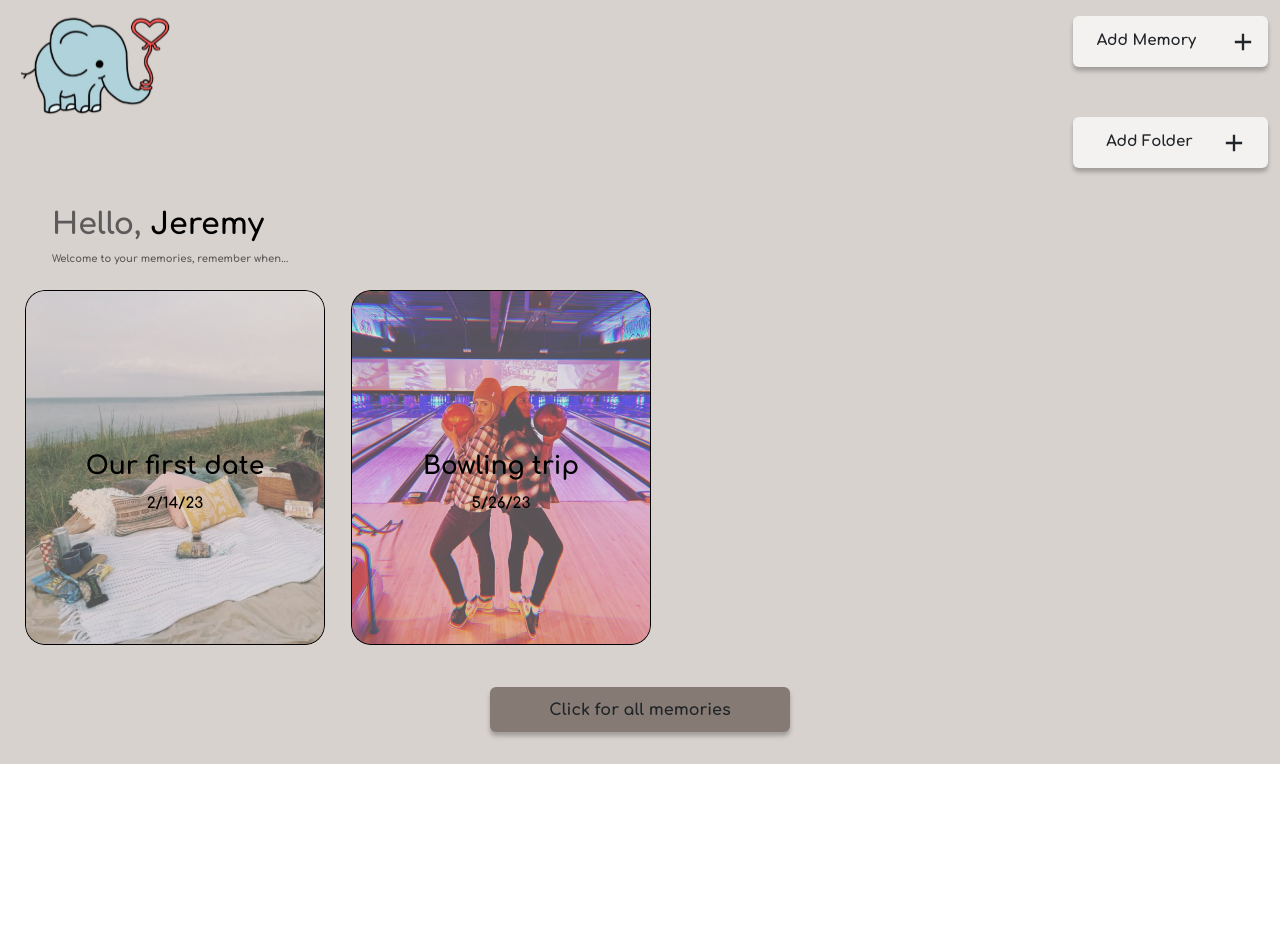
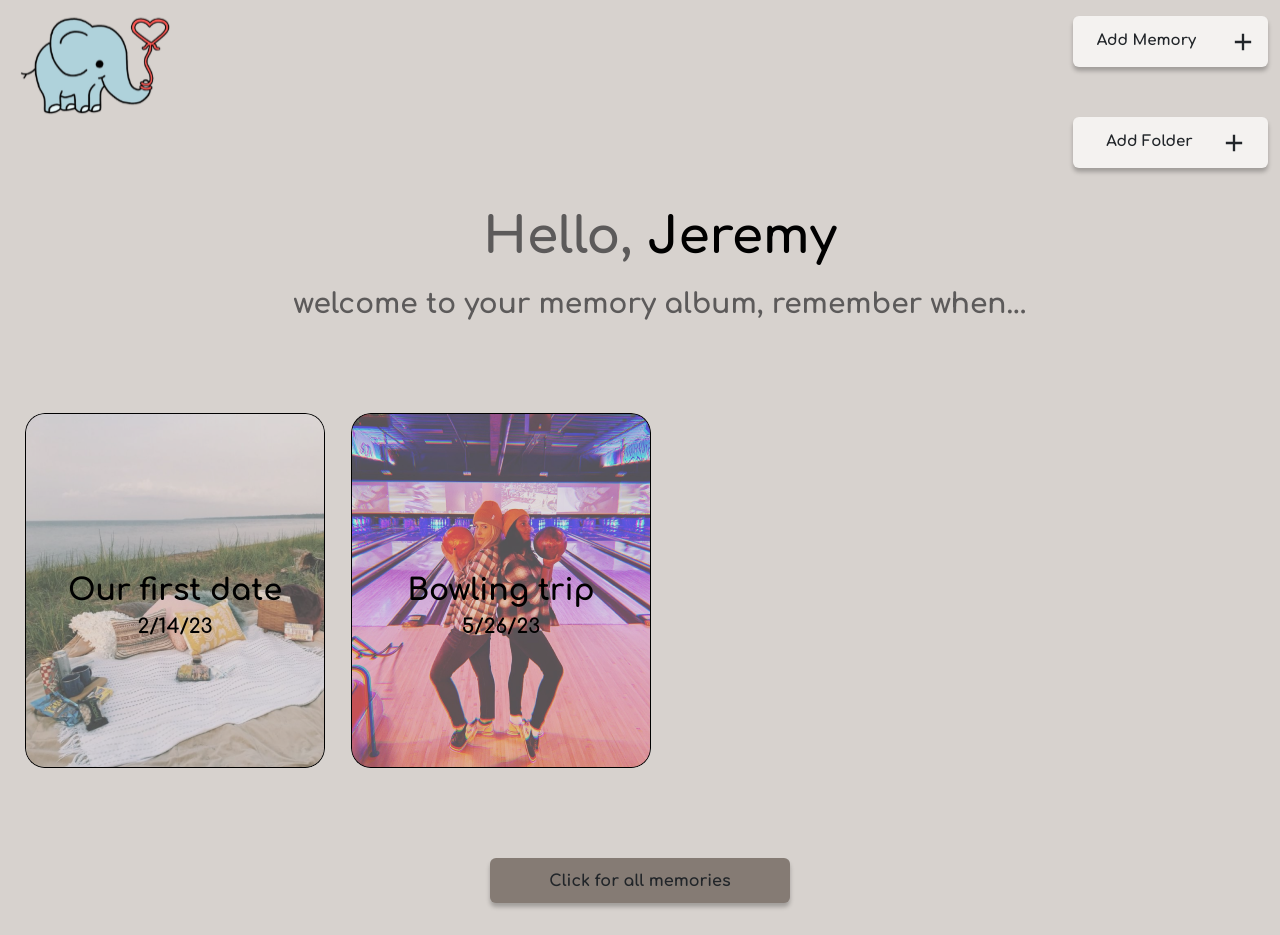
Before and after one commit to JeremyLapham/RememberWhen, a React (Create React App) app: page /DashBoard in a window 1280 px wide. Before the commit the page ends 800 px from the top, so only its background shows below. Built offline with nearby package versions, Linux system fonts and the light colour scheme.

Commit message:
desktop updates

```diff
--- a/src/Components/HomePageComponent/DashBoard.css
+++ b/src/Components/HomePageComponent/DashBoard.css
@@ -171,4 +171,34 @@
     .logoEle {
         margin-top: -2rem;
     }
+
+    .helloTopTxt {
+        text-align: center;
+    }
+
+    .helloTxt {
+        font-size: 50px;
+    }
+
+    .txtOnImg {
+        font-size: 30px;
+    }
+
+    .dateOnImg {
+        font-size: 20px;
+    }
+
+    .welcomeTxt {
+        font-size: 28px;
+        margin-bottom: 5rem;
+        margin-top: 1rem;
+    }
+
+    .memoryBox {
+        margin-bottom: 3rem;
+    }
+
+    .remmeberWhen {
+        font-size: 50px;
+    }
 }
--- a/src/Components/HomePageComponent/DashBoard.tsx
+++ b/src/Components/HomePageComponent/DashBoard.tsx
@@ -152,14 +152,14 @@ export default function DashBoard() {
             {moreMemoryClicked ?
                 <Row>
                     <Col className='rememberWhenTop'>
-                        <h1 className='remmeberWhen'>Remember When...</h1>
+                        <h1 className='remmeberWhen'>lets remember your memories...</h1>
                     </Col>
                 </Row>
                 :
                 <Row>
                     <Col className='helloTopTxt'>
                         <h1 className='helloTxt'>Hello, <p style={{ color: 'black' }} className='d-inline'>{hello}</p></h1>
-                        <p className='welcomeTxt'>Welcome to your memories, remember when...</p>
+                        <p className='welcomeTxt'>welcome to your memory album, remember when...</p>
                     </Col>
                 </Row>
             }
```
